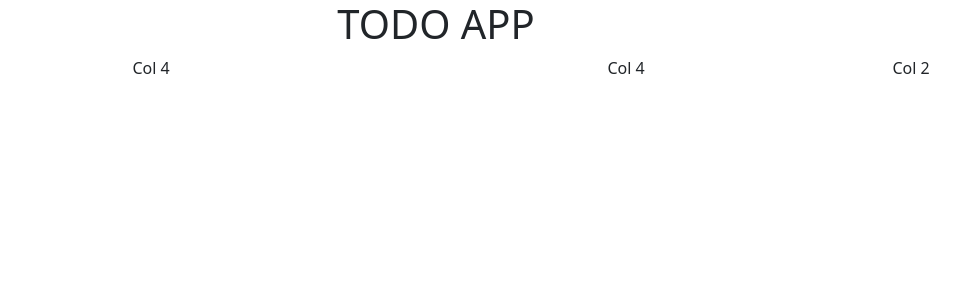
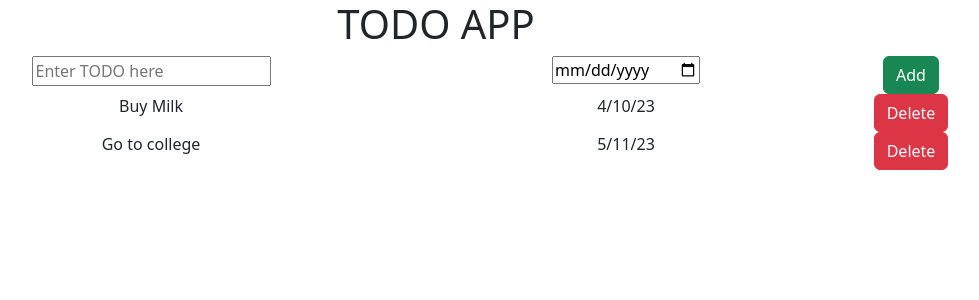
Before and after one commit to Yashasvi-VII/reactJs-practice, a React (Vite) app in the folder Projects/TODO-App-version1.1/: page / in a window 1280 px wide. Shown: the top 300 px of the page, without its empty margins (204-1183 px from the left). Built offline with nearby package versions, Linux system fonts and the light colour scheme.

Commit message:
Made all the app in single component ,used bootstrap for buttons and inputs

```diff
--- a/Projects/TODO-App-version1.1/src/App.jsx
+++ b/Projects/TODO-App-version1.1/src/App.jsx
@@ -4,9 +4,37 @@
       <h1>TODO APP</h1>
       <div class="container text-center">
         <div class="row">
-          <div class="col-6">Col 4</div>
-          <div class="col-4">Col 4</div>
-          <div class="col-2">Col 2</div>
+          <div class="col-6">
+            <input type="text" placeholder="Enter TODO here " />
+          </div>
+          <div class="col-4">
+            <input type="date" />
+          </div>
+          <div class="col-2">
+            <button type="button" class="btn btn-success">
+              Add
+            </button>
+          </div>
+        </div>
+
+        <div class="row">
+          <div class="col-6">Buy Milk</div>
+          <div class="col-4">4/10/23</div>
+          <div class="col-2">
+            <button type="button" class="btn btn-danger">
+              Delete
+            </button>
+          </div>
+        </div>
+
+        <div class="row">
+          <div class="col-6">Go to college</div>
+          <div class="col-4">5/11/23</div>
+          <div class="col-2">
+            <button type="button" class="btn btn-danger">
+              Delete
+            </button>
+          </div>
         </div>
       </div>
     </center>
```
